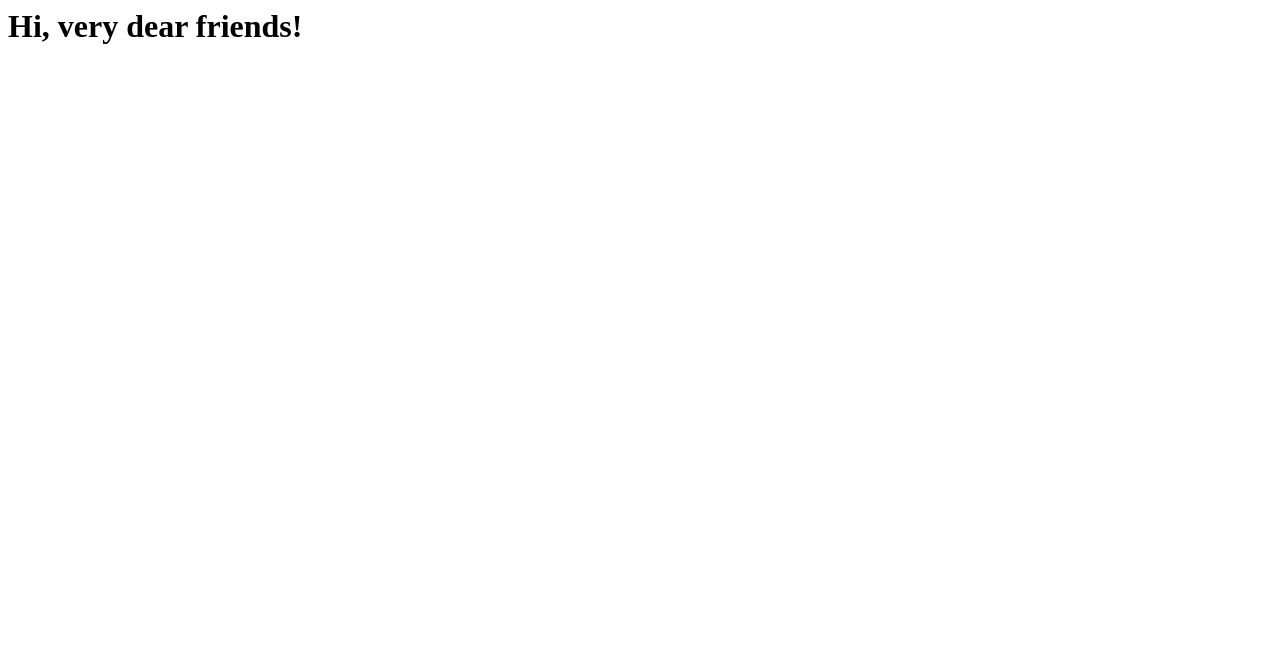
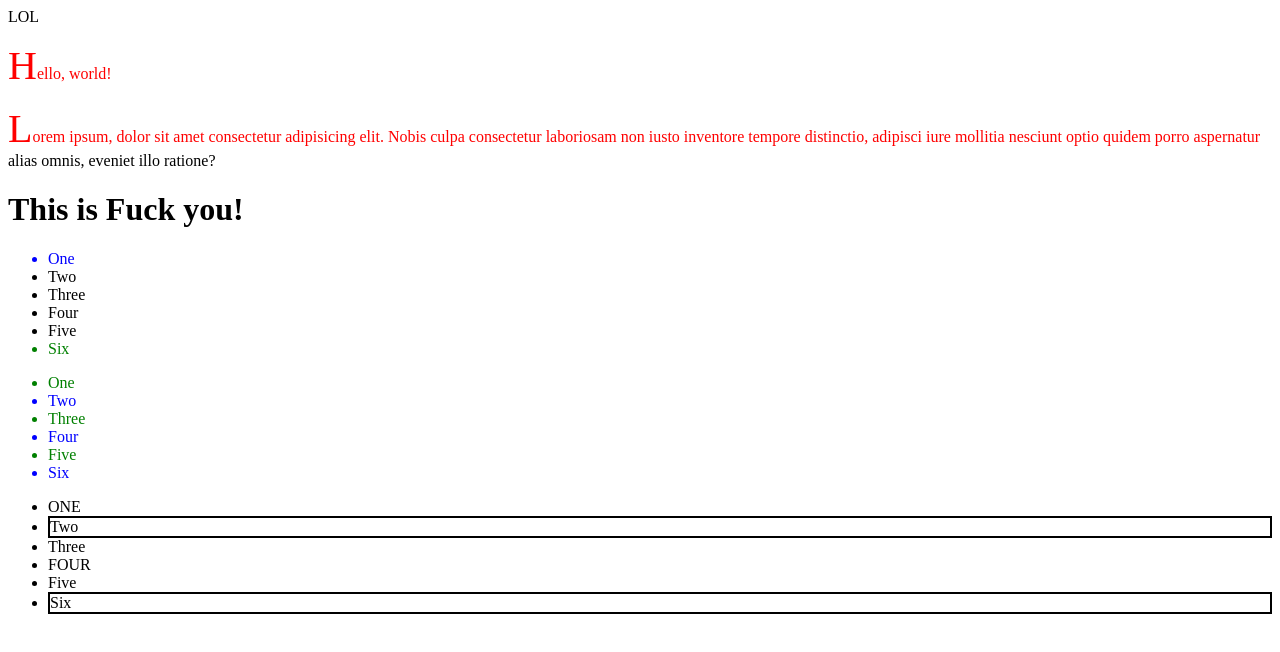
Before and after one commit to ismarus2007/LearnCSS, a plain HTML site: page index.html in a window 1280 px wide. Drawn offline with Linux system fonts and the light colour scheme.

Commit message:
modified:   index.html 	new file:   style.css

```diff
--- a/index.html
+++ b/index.html
@@ -2,11 +2,36 @@
 <html>
   <head>
     <title>Learning CSS</title>
+    <link rel="stylesheet" href="style.css">
   </head>
   <body>
-    <script>
-      alert("Hello, world!")
-    </script>
-    <h1>Hi, very dear friends!</h1>
+    <a href="#">LOL</a>
+    <p>Hello, world!</p>
+    <p>Lorem ipsum, dolor sit amet consectetur adipisicing elit. Nobis culpa consectetur laboriosam non iusto inventore tempore distinctio, adipisci iure mollitia nesciunt optio quidem porro aspernatur alias omnis, eveniet illo ratione?</p>
+    <h1>Fuck</h1>
+    <ul class="list1">
+      <li>One</li>
+      <li>Two</li>
+      <li>Three</li>
+      <li>Four</li>
+      <li>Five</li>
+      <li>Six</li>
+    </ul>
+    <ul class="list2">
+      <li>One</li>
+      <li>Two</li>
+      <li>Three</li>
+      <li>Four</li>
+      <li>Five</li>
+      <li>Six</li>
+    </ul>
+    <ul class="list3">
+      <li>One</li>
+      <li>Two</li>
+      <li>Three</li>
+      <li>Four</li>
+      <li>Five</li>
+      <li>Six</li>
+    </ul>
   </body>
 </html>
--- /dev/null
+++ b/style.css
@@ -0,0 +1,61 @@
+a {
+    color: black;
+    text-decoration: none;
+}
+
+a:hover {
+    color: red;
+}
+
+a:visited {
+    color: aqua;
+}
+
+a:active {
+    color: green;
+}
+
+p::first-letter {
+    font-size: 40px;
+}
+
+p::first-line {
+    color:red;
+}
+
+p::selection {
+    background-color: green;
+    color: red;
+}
+
+h1::before {
+    content: "This is "
+}
+
+h1::after {
+    content: " you!"
+}
+
+.list1 li:first-child {
+    color: blue;
+}
+
+.list1 li:last-child {
+    color: green;
+}
+
+.list2 li:nth-child(even) {
+    color:blue;
+}
+
+.list2 li:nth-child(odd) {
+    color: green;
+}
+
+.list3 li:nth-child(3n + 1) {
+    text-transform: uppercase;
+}
+
+.list3 li:nth-child(4n + 2) {
+    border: 2px solid black;
+}
```
